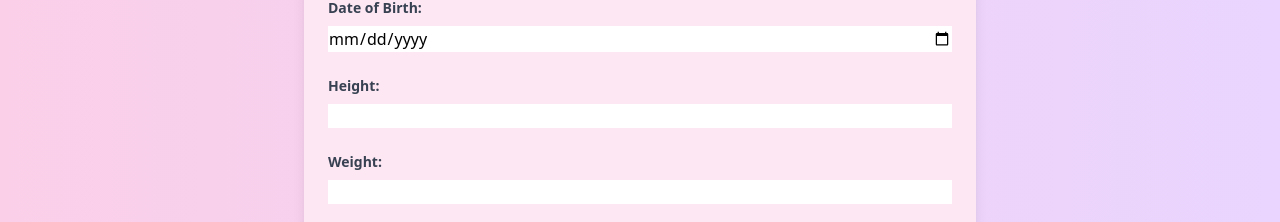
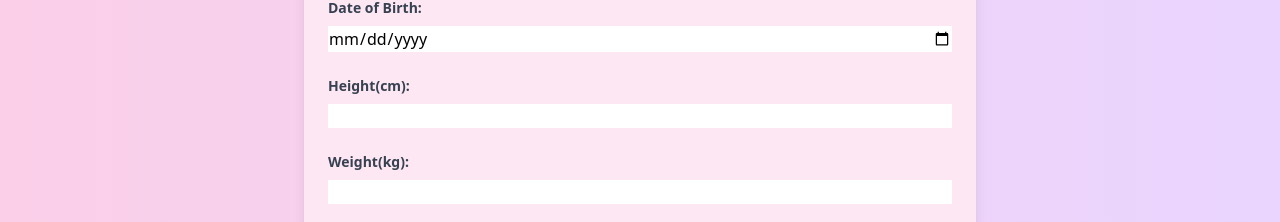
Before and after one commit to thedeadpoet99/cse470-dietplaner, a React (Create React App) app in the folder client2/: page /register in a window 1280 px wide. Shown: the part 485-707 px from the top of the page. Built offline with nearby package versions, Linux system fonts and the light colour scheme.

Commit message:
updates made in lab class

```diff
--- a/client2/src/components/Community.jsx
+++ b/client2/src/components/Community.jsx
@@ -1,7 +1,6 @@
 import React, { useState, useEffect } from 'react';
 import { Link } from 'react-router-dom';
-import axios from 'axios';
-
+66
 const Community = () => {
     const [posts, setPosts] = useState([]);
     const [username, setUsername] = useState('');
@@ -36,6 +35,7 @@ const Community = () => {
             const response = await fetch('http://localhost:3001/post', {});
             const data = await response.json();
             console.log(data);
+            data.sort((a, b) => new Date(b.createdAt) - new Date(a.createdAt));
             setPosts(data);
         } catch (error) {
             console.error('Error fetching posts:', error);
--- a/client2/src/components/UserProfile.jsx
+++ b/client2/src/components/UserProfile.jsx
@@ -56,6 +56,7 @@ const UserProfile = () => {
                 <h2 className="text-2xl font-semibold text-white bg-gradient-to-r from-purple-500 to-blue-400 p-4 text-center">User Profile</h2>
                 <div className="p-6">
                     <p className="text-lg text-center text-white"><strong>Name:</strong> {userProfile.name}</p>
+                    <p className="text-lg text-center text-white"><strong>Name:</strong> {userProfile.name}</p>
                     <p className="text-lg text-center text-white"><strong>Username:</strong> {userProfile.username}</p>
                     <p className="text-lg text-center text-white"><strong>Date of Birth:</strong> {userProfile.dob}</p>
                     <p className="text-lg text-center text-white"><strong>Height:</strong> {userProfile.height}</p>
@@ -77,7 +78,10 @@ const UserProfile = () => {
                     Change Password
                 </Link>
             </div>
+
         </div>
+
+
     );
 };
 
@@ -141,4 +145,9 @@ export default UserProfile;
 //     );
 // };
 
-// export default UserProfile;
+// export default UserProfile; <div className="w-full md:w-1/2 lg:w-1/3 mx-4 bg-gradient-to-r from-blue-400 to-purple-500 rounded-lg overflow-hidden shadow-lg mb-1">
+                //     <h2 className="text-2xl font-semibold text-white bg-gradient-to-r from-purple-500 to-blue-400 p-4 text-center">Additional Box</h2>
+                //     <div className="p-5">
+                //         {/* Content of the additional box */}
+                //     </div>
+                // </div>
--- a/client2/src/components/register.jsx
+++ b/client2/src/components/register.jsx
@@ -78,11 +78,11 @@ const Register = () => {
             <input type="date" id="dob" name="dob" value={formData.dob} onChange={handleChange} className="form-input w-full" required />
           </div>
           <div className="mb-6">
-            <label htmlFor="height" className="block text-gray-700 text-sm font-bold mb-2">Height:</label>
+            <label htmlFor="height" className="block text-gray-700 text-sm font-bold mb-2">Height(cm):</label>
             <input type="number" id="height" name="height" value={formData.height} onChange={handleChange} className="form-input w-full" required />
           </div>
           <div className="mb-6">
-            <label htmlFor="weight" className="block text-gray-700 text-sm font-bold mb-2">Weight:</label>
+            <label htmlFor="weight" className="block text-gray-700 text-sm font-bold mb-2">Weight(kg):</label>
             <input type="number" id="weight" name="weight" value={formData.weight} onChange={handleChange} className="form-input w-full" required />
           </div>
           <button type="submit" className="bg-gradient-to-r from-pink-400 to-purple-500 hover:from-pink-500 hover:to-purple-600 text-white font-bold py-3 px-6 rounded-full focus:outline-none focus:shadow-outline transition duration-300 w-full">Register</button>
```
